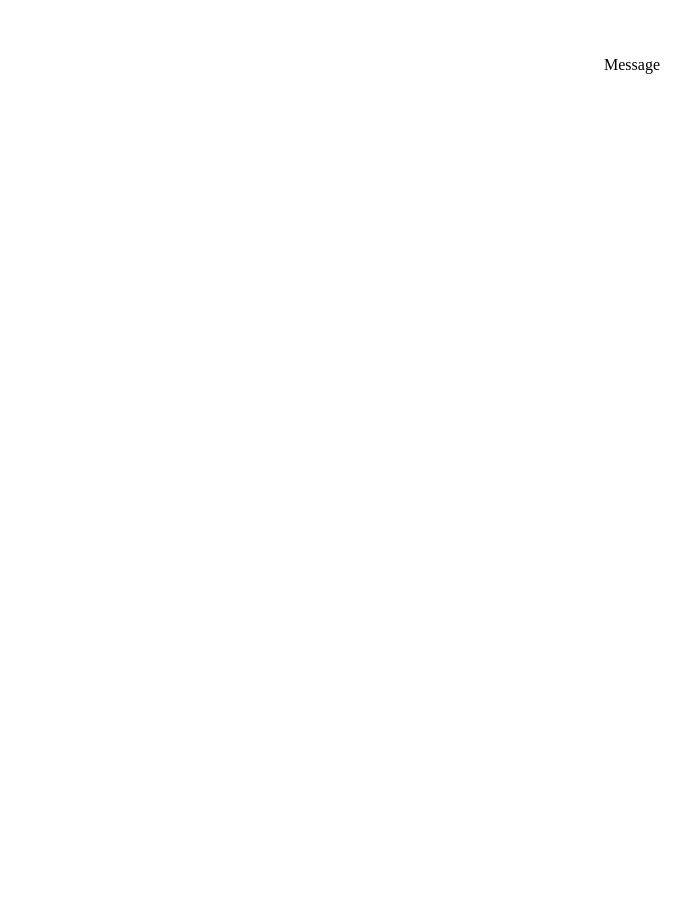
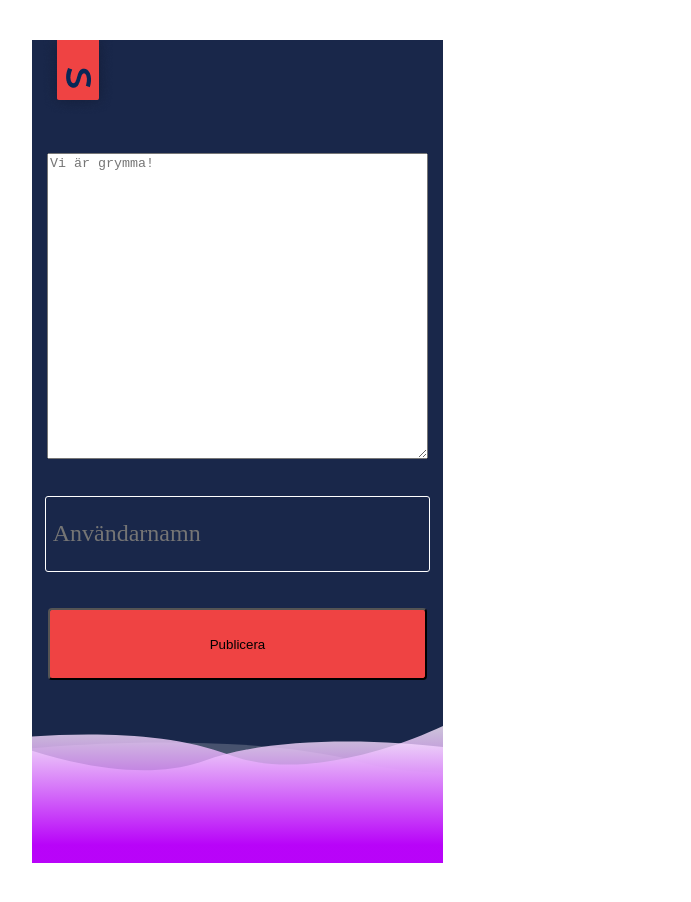
Before and after one commit to JosefineForsman/cypress-test, a React (Vite) app in the folder shui/: page /message in a window 1280 px wide. Shown: the whole page, without its empty margins (8-699 px from the left). Before the commit the page ends 800 px from the top, so only its background shows below. Built offline with nearby package versions, Linux system fonts and the light colour scheme.

Commit message:
Css Landing done! Css Message 90% done

```diff
--- a/shui/src/views/Landing/Landing.css
+++ b/shui/src/views/Landing/Landing.css
@@ -8,7 +8,6 @@
     align-items: center;
 }
 .landing__logo {
-
 
 }
 
--- a/shui/src/views/Landing/Landing.jsx
+++ b/shui/src/views/Landing/Landing.jsx
@@ -1,20 +1,18 @@
 import "./Landing.css";
 import footer from '../../assets/footer.svg'
+import top from '../../assets/top.png'
 
 
 function Landing() {
   return (
     <section >
-      {/* <img data-id='logo' className="logo landing__logo" src= { } alt="" /> */}
         <article data-id='landing' className="landing">
-          <figure className="landing__logo"></figure>
+         <img data-id='logo' className="logo landing__logo" src= { top } alt="" />
           <article className="landing__btn--container">
             <button data-id='landing__btn' className="landing__btn">Skriv en kommentar</button>
           </article>
           <img src= { footer } alt="" />
        </article>
-
-
     </section>
   );
 }
--- a/shui/src/views/Message/Message.css
+++ b/shui/src/views/Message/Message.css
@@ -0,0 +1,34 @@
+.message {
+    background: #19274A;
+    width: 411px;
+    height: 823px;
+    display: flex;
+    flex-direction: column;
+    justify-content: space-between;
+    align-items: center;
+}
+
+.message__input {
+    width: 379px;
+    height: 72px;
+    border: 1px solid #FFFFFF;
+    background: none;
+    border-radius: 3px;
+    font-family: 'PT Sans';
+    font-style: normal;
+    font-weight: 400;
+    font-size: 24px;
+    line-height: 150%;
+    display: flex;
+    align-items: center;
+    color: rgba(255, 255, 255, 0.4);
+}
+
+
+.message__btn {
+    width: 379px;
+    height: 72px;
+    background: #EF4343;
+    border-radius: 4px;
+    color: #000
+}
--- a/shui/src/views/Message/Message.jsx
+++ b/shui/src/views/Message/Message.jsx
@@ -1,10 +1,20 @@
 import "./Message.css";
+import top from '../../assets/top.png';
+import footer from '../../assets/footer.svg';
 
 function Message() {
   return (
-    <section>
-      <p>Message</p>
-    </section>
+    <section >
+    <article data-id='message' className="message">
+     <img data-id='logo' className="logo message__logo" src= { top } alt="" />
+      <textarea data-id='message__text' className="message__text" cols="45" rows="20" placeholder="Vi är grymma!"></textarea>
+    <input data-id='message__input' className="message__input" type="text" placeholder=" Användarnamn" />
+      <article className="message__btn--container">
+        <button data-id='message__btn' className="message__btn">Publicera</button>
+      </article>
+      <img src= { footer } alt="" />
+   </article>
+</section>
   );
 }
 export default Message;
```
